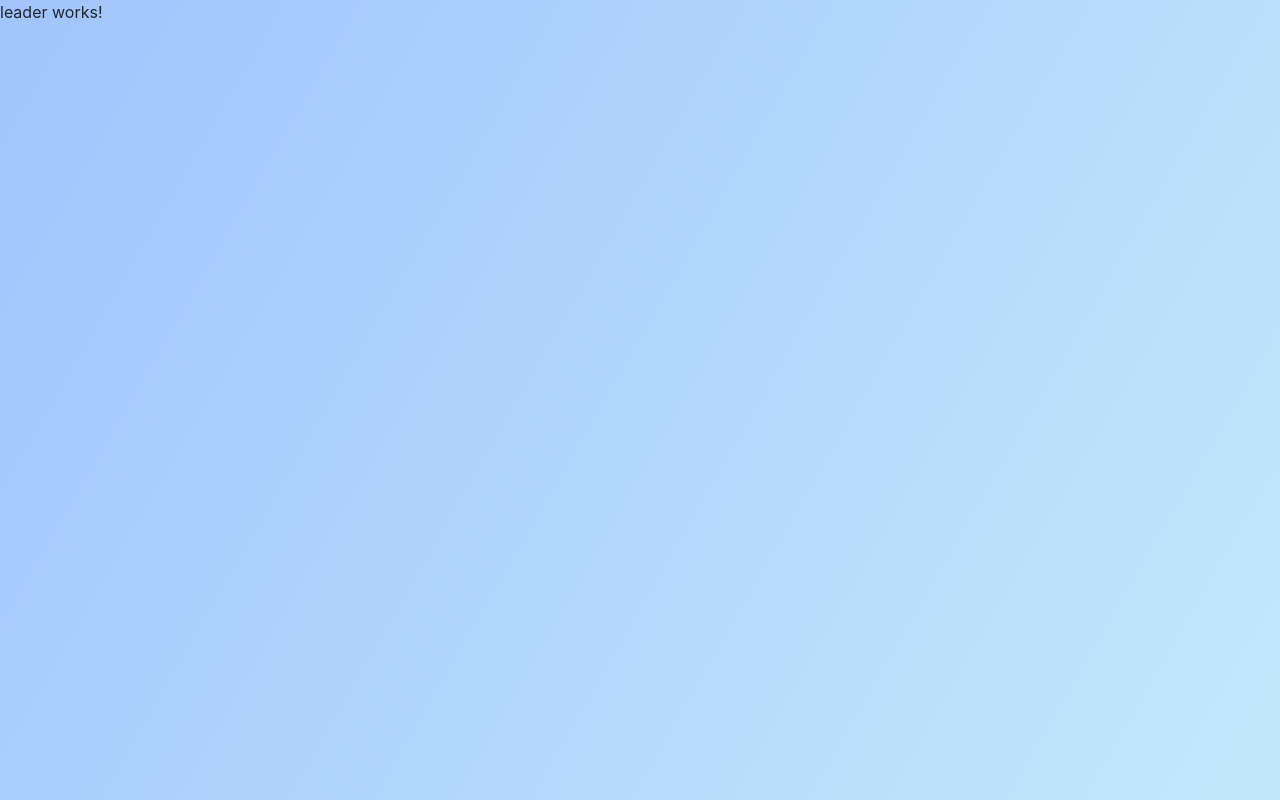
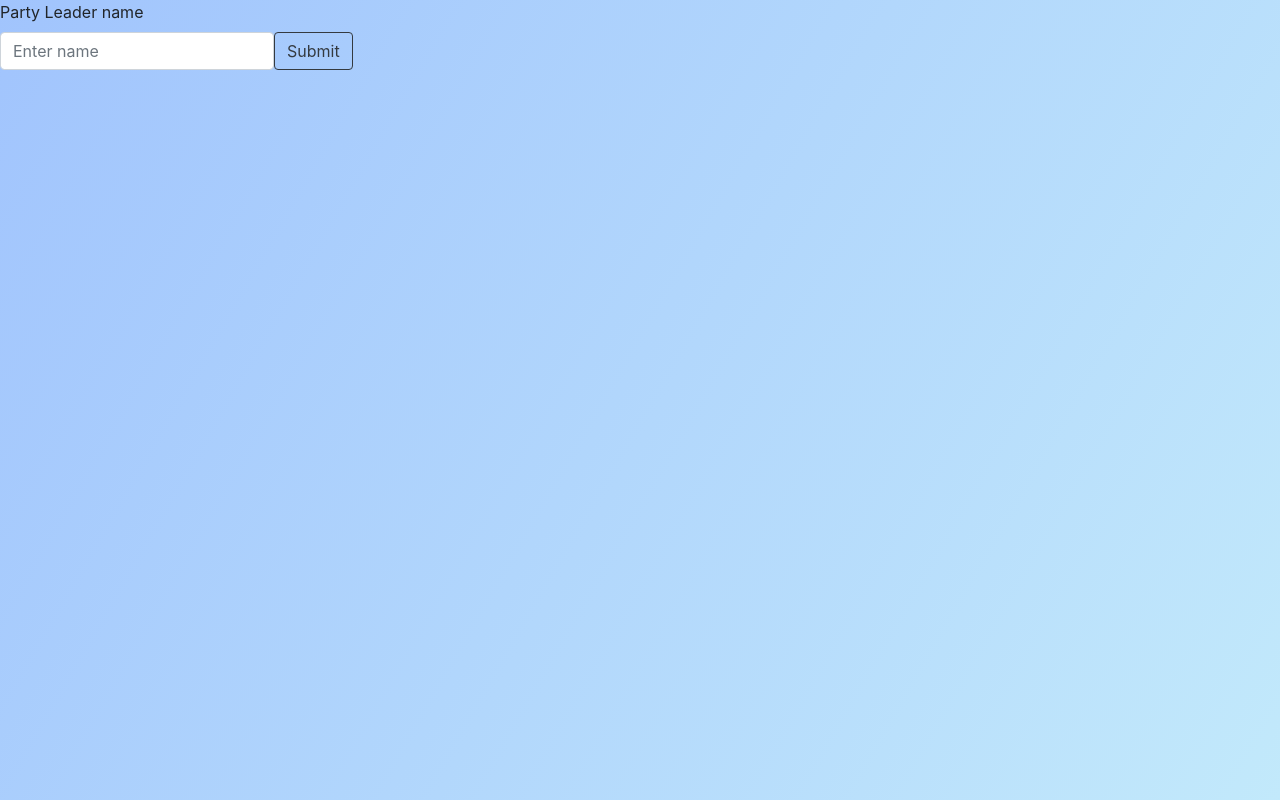
Before and after one commit to Eric-Thomas/Auxygen, an Angular app in the folder frontend/auxygen/: page /leader in a window 1280 px wide. Built offline with nearby package versions, Linux system fonts and the light colour scheme.

Commit message:
Added input to allow leader to create party name

```diff
--- a/frontend/auxygen/src/app/app.module.ts
+++ b/frontend/auxygen/src/app/app.module.ts
@@ -1,6 +1,7 @@
 import { BrowserModule } from '@angular/platform-browser';
 import { NgModule } from '@angular/core';
 import { HttpClientModule } from '@angular/common/http'
+import { FormsModule } from '@angular/forms'
 
 import { AppRoutingModule } from './app-routing.module';
 import { AppComponent } from './app.component';
@@ -20,6 +21,7 @@ import { CallbackComponent } from './components/callback/callback.component';
     BrowserModule,
     AppRoutingModule,
     HttpClientModule,
+    FormsModule
   ],
   providers: [],
   bootstrap: [AppComponent]
--- a/frontend/auxygen/src/app/components/landing-page/landing-page.component.html
+++ b/frontend/auxygen/src/app/components/landing-page/landing-page.component.html
@@ -7,6 +7,6 @@
         <button type="button" class="btn btn-success" (click)="login()">Create Party</button>
     </div>
     <div style="padding-left: 40px;">
-        <button type="button" class="btn btn-outline-light">Join Party</button>
+        <button type="button" class="btn btn-outline-dark">Join Party</button>
     </div>
 </div>
--- a/frontend/auxygen/src/app/components/leader/leader.component.css
+++ b/frontend/auxygen/src/app/components/leader/leader.component.css
@@ -0,0 +1,14 @@
+.form-container {
+    display: flex;
+    flex-direction: row;
+}
+.form-group {
+     display: flex;
+     flex-direction: row;
+}
+input {
+    float: left;
+}
+button {
+    float: right;
+}
--- a/frontend/auxygen/src/app/components/leader/leader.component.html
+++ b/frontend/auxygen/src/app/components/leader/leader.component.html
@@ -1 +1,12 @@
-<p>leader works!</p>
+<div class="form-container">
+    <form>
+        <div>
+            <label for="partyLeader">Party Leader name</label>
+        </div>
+        <div class="form-group">
+            <input type="text" [(ngModel)]="userName" name="username" class="form-control" id="partyLeader"
+                placeholder="Enter name">
+            <button type="submit" class="btn btn-outline-dark" (click)="createLeader()">Submit</button>
+        </div>
+    </form>
+</div>
--- a/frontend/auxygen/src/app/components/leader/leader.component.ts
+++ b/frontend/auxygen/src/app/components/leader/leader.component.ts
@@ -10,6 +10,7 @@ import { AccessTokenService } from 'src/app/services/access-token.service';
 export class LeaderComponent implements OnInit {
 
   private accessToken = '';
+  private userName = '';
 
   constructor(private accessTokenService: AccessTokenService) { }
 
@@ -17,5 +18,9 @@ export class LeaderComponent implements OnInit {
     this.accessToken = this.accessTokenService.accessToken;
   }
 
+  createLeader() {
+
+  }
+
 
 }
```
